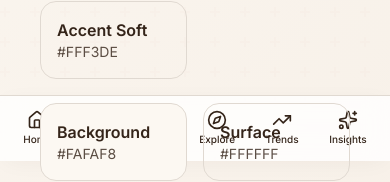
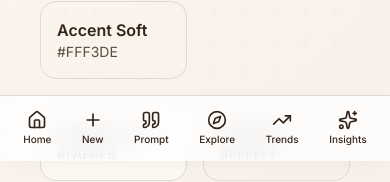
Before and after one commit to meharbhamrah/messyman, a Next.js app: page /design-system in a window 390 px wide. Shown: the part 683-865 px from the top of the page. Built offline with nearby package versions, Linux system fonts and the light colour scheme; no server answers.

Commit message:
Fix mobile nav z-index and pointer events

```diff
--- a/src/components/ui/MobileNav.tsx
+++ b/src/components/ui/MobileNav.tsx
@@ -22,7 +22,8 @@ export function MobileNav() {
   }
 
   return (
-    <div className="md:hidden fixed bottom-0 left-0 right-0 bg-white/80 backdrop-blur-md border-t border-border/50 shadow-soft">
+    // ✅ Added z-50 and pointer-events-auto to ensure it's clickable
+    <div className="md:hidden fixed bottom-0 left-0 right-0 bg-white/80 backdrop-blur-md border-t border-border/50 shadow-soft z-50 pointer-events-auto">
       <nav className="flex items-center justify-around px-2 py-2 max-w-7xl mx-auto">
         {navItems.map((item) => {
           const isActive = pathname === item.href;
```
